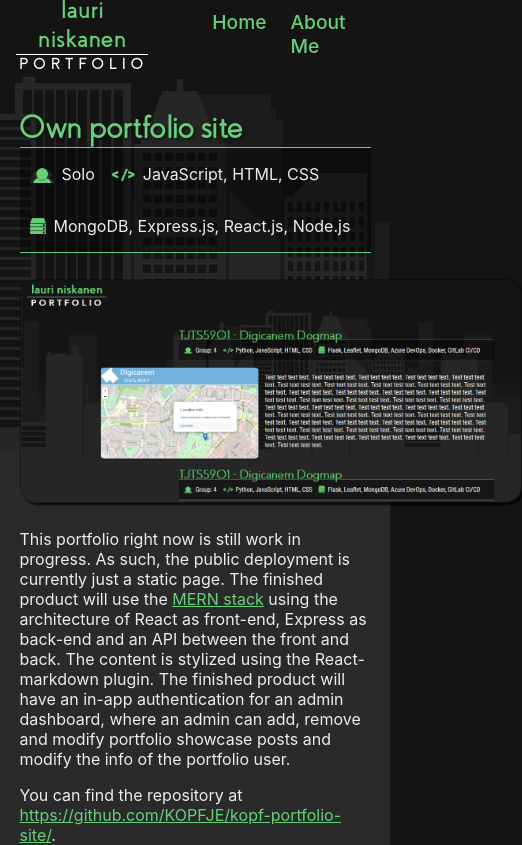
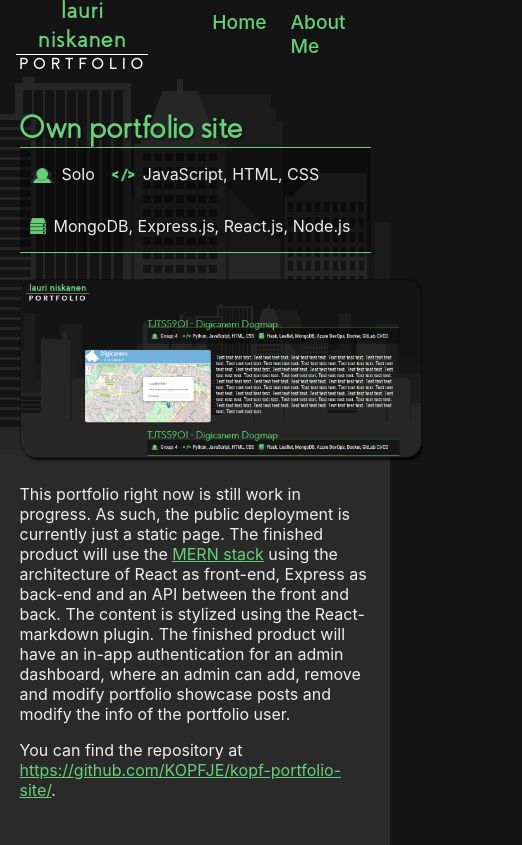
Before and after one commit to KOPFJE/kopf-portfolio-site, a React (Create React App) app in the folder client/: page / in a window 390 px wide. Shown: the top 845 px of the page, 522 px wide, since content can reach past the window. Built offline with nearby package versions, Linux system fonts and the light colour scheme.

Commit message:
Modified mobile UI

```diff
--- a/client/src/index.css
+++ b/client/src/index.css
@@ -429,10 +429,6 @@ a:hover {
   .postcontent {
     flex-direction: column;
   }
-  .postcontent img {
-    max-width: 80%;
-    flex-direction: column;
-  }
   .imgleft, .imgright {
     order: 0;
   }
@@ -440,10 +436,10 @@ a:hover {
     width: 90%;
   }
   #infoimage {
-    width: 50%;
+    width: 30%;
   }
   .postcontent img {
-    min-width: 500px;
+    min-width: 400px;
     margin: 10px auto 10px auto;
   }
 }
```
